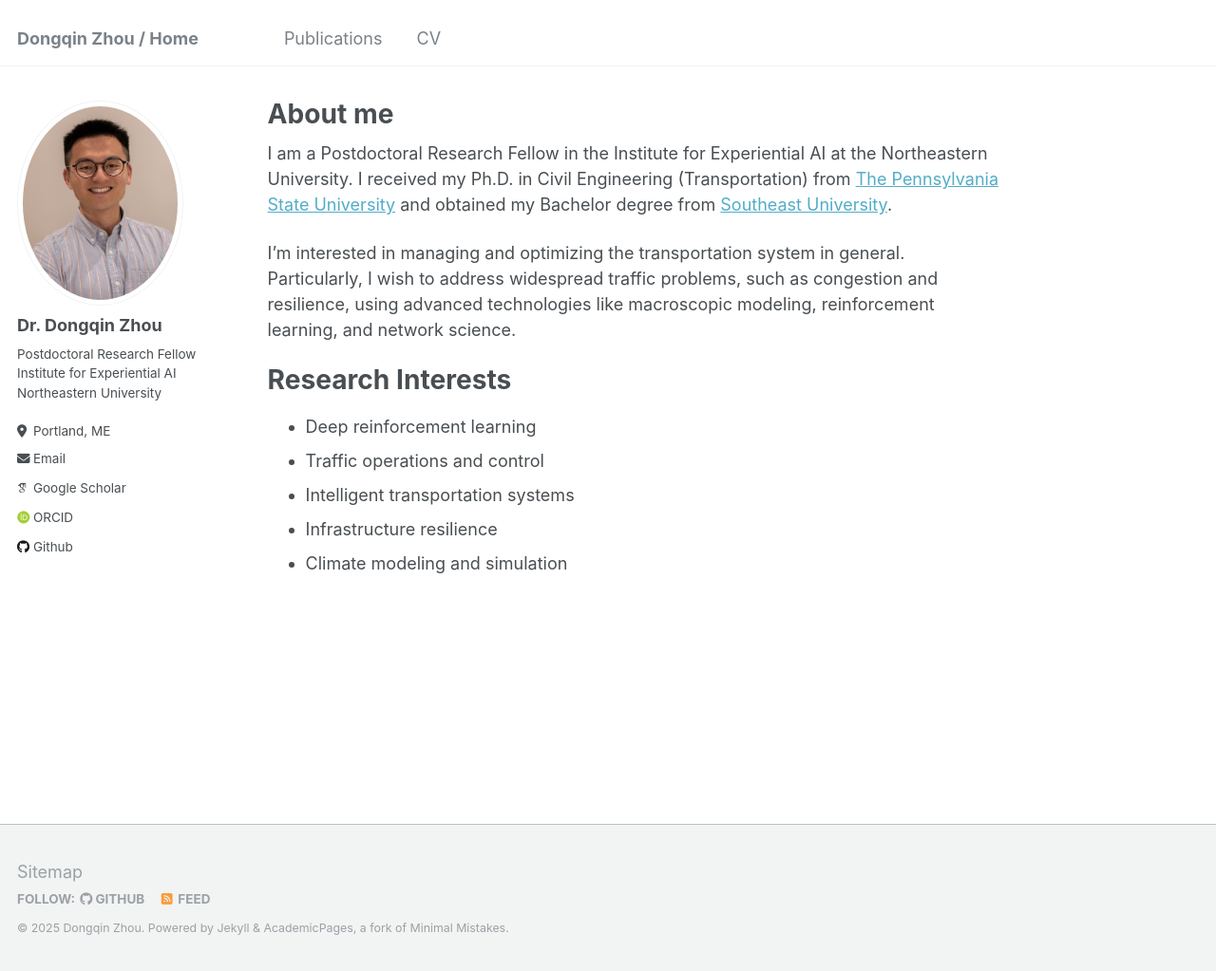
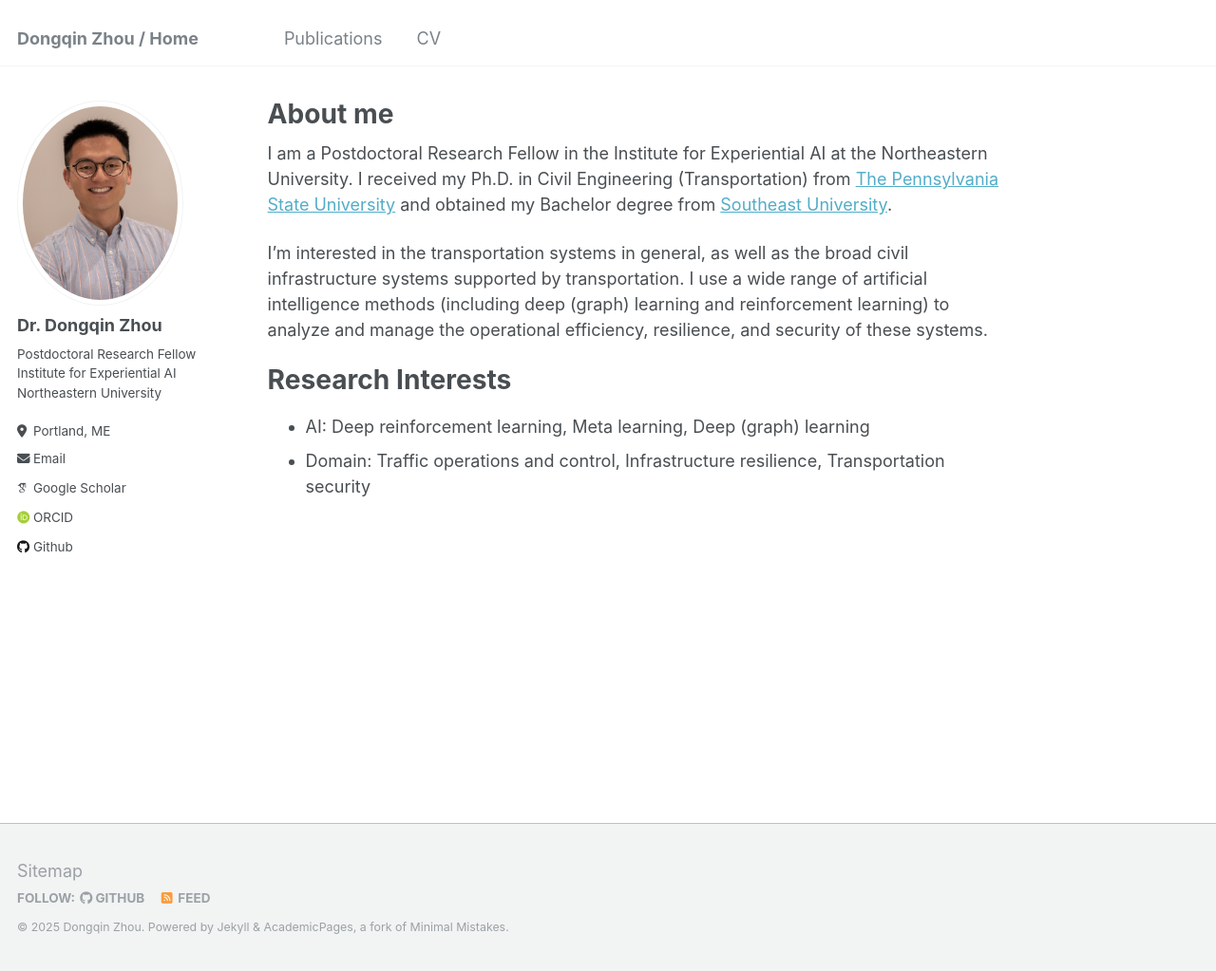
Before and after one commit to DongqinZhou/dongqinzhou.github.io, a Jekyll site: the page built from _pages/about.md, in a window 1280 px wide and 1023 px high. Shown: the whole window at 95% size. Built offline with Jekyll 4.4.1, drawn with Linux system fonts in a browser that asks for light colours; some web fonts are replaced.

Commit message:
update home page

```diff
--- a/_pages/about.md
+++ b/_pages/about.md
@@ -9,12 +9,9 @@ redirect_from:
 
 I am a Postdoctoral Research Fellow in the Institute for Experiential AI at the Northeastern University. I received my Ph.D. in Civil Engineering (Transportation) from [The Pennsylvania State University](https://www.psu.edu/) and obtained my Bachelor degree from [Southeast University](https://www.seu.edu.cn/english/).
 
-I'm interested in managing and optimizing the transportation system in general. Particularly, I wish to address widespread traffic problems, such as congestion and resilience, using advanced technologies like macroscopic modeling, reinforcement learning, and network science.
+I'm interested in the transportation systems in general, as well as the broad civil infrastructure systems supported by transportation. I use a wide range of artificial intelligence methods (including deep (graph) learning and reinforcement learning) to analyze and manage the operational efficiency, resilience, and security of these systems.
 
 Research Interests
 ======
-* Deep reinforcement learning
-* Traffic operations and control
-* Intelligent transportation systems
-* Infrastructure resilience
-* Climate modeling and simulation
+* AI: Deep reinforcement learning, Meta learning, Deep (graph) learning
+* Domain: Traffic operations and control, Infrastructure resilience, Transportation security
```
